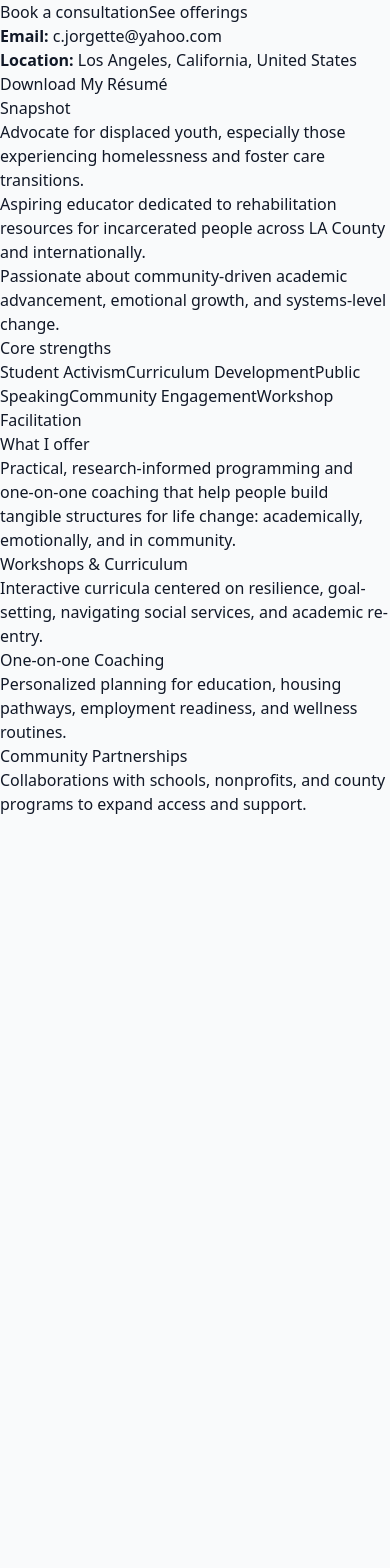
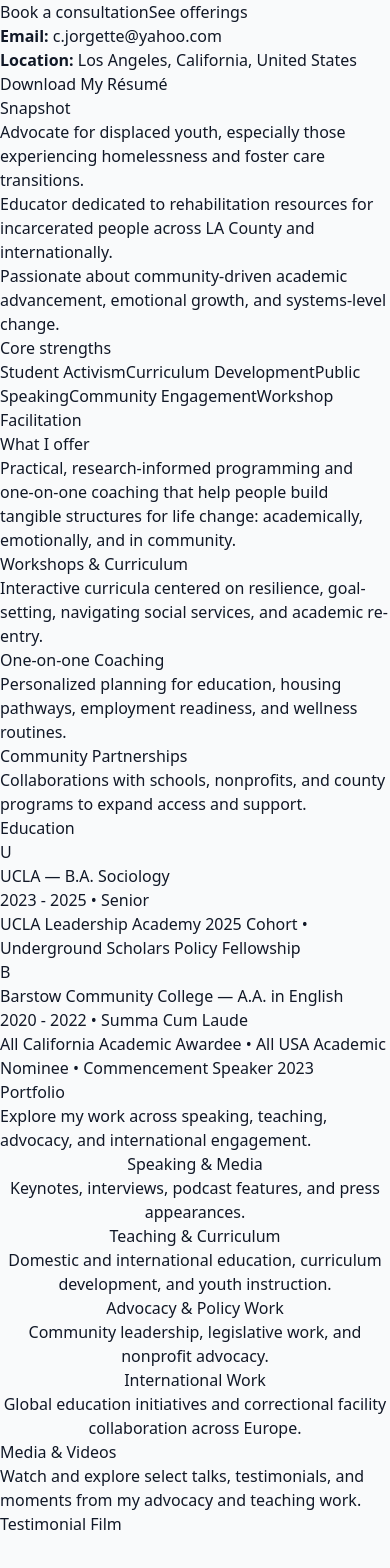
Before and after one commit to jeorgettecuellar/jeorgettecuellar-website, a React (Vite) app: page / in a window 390 px wide. Shown: the part 312-1880 px from the top of the page. Before the commit the page ends 1128 px from the top, so only its background shows below. Built offline with nearby package versions, Linux system fonts and the light colour scheme; grey boxes are pictures that could not be loaded.

Commit message:
Update App.jsx

```diff
--- a/App.jsx
+++ b/App.jsx
@@ -1,18 +1,4 @@
-import React, { useState, useEffect } from "react";
-import { motion } from "framer-motion";
-
-const SECTION_IDS = [
-  "about",
-  "offerings",
-  "education",
-  "portfolio",
-  "speaking",
-  "teaching",
-  "advocacy",
-  "international",
-  "media",
-  "contact",
-];
+import React, { useState } from "react";
 
 const photoHighlights = [
   {
@@ -52,75 +38,10 @@ const photoHighlights = [
     caption: "Sharing my story at an outdoor Olive Crest fundraiser.",
     section: "speaking",
   },
-  {
-    src: "/images/olive-crest-table.jpg",
-    alt: "Group photo around a dinner table at a formal event.",
-    caption: "Gathering with supporters and community partners.",
-    section: "advocacy",
-  },
-  {
-    src: "/images/fundraiser-crowd.jpg",
-    alt: "Wide shot of an outdoor fundraiser under string lights.",
-    caption: "A full room of supporters investing in youth and families.",
-    section: "speaking",
-  },
-  {
-    src: "/images/nfl-visit-1.jpg",
-    alt: "Jeorgette standing in front of the NFL shield logo.",
-    caption: "Collaborating with the NFL on opportunities for foster youth.",
-    section: "advocacy",
-  },
-  {
-    src: "/images/nfl-visit-2.jpg",
-    alt: "Full-body photo of Jeorgette in front of the NFL building.",
-    caption: "Bringing lived experience into professional spaces.",
-    section: "advocacy",
-  },
-  {
-    src: "/images/olive-crest-panel-group.jpg",
-    alt: "Group of panelists, including Jeorgette, standing in front of an Olive Crest step-and-repeat.",
-    caption: "Sharing pathways from foster care to higher education.",
-    section: "speaking",
-  },
-  {
-    src: "/images/olive-crest-panel-stage.jpg",
-    alt: "Panel of speakers on stage with an audience listening.",
-    caption: "Speaking on stage about resilience, policy, and youth support.",
-    section: "speaking",
-  },
 ];
 
-export default function JeorgetteWebsite() {
-  const [activeSection, setActiveSection] = useState("about");
+function App() {
   const [lightboxItem, setLightboxItem] = useState(null);
-
-  useEffect(() => {
-    const options = {
-      root: null,
-      rootMargin: "0px 0px -60% 0px",
-      threshold: 0,
-    };
-
-    const callback = (entries) => {
-      entries.forEach((entry) => {
-        if (entry.isIntersecting) {
-          const id = entry.target.getAttribute("id");
-          if (id && SECTION_IDS.includes(id)) {
-            setActiveSection(id);
-          }
-        }
-      });
-    };
-
-    const observer = new IntersectionObserver(callback, options);
-
-    SECTION_IDS.forEach((id) => {
-      const el = document.getElementById(id);
-      if (el) observer.observe(el);
-    });
-
-    return () => observer.disconnect();
-  }, []);
 
   const scrollToSection = (id) => {
     const el = document.getElementById(id);
@@ -129,19 +50,13 @@ export default function JeorgetteWebsite() {
     }
   };
 
-  const navLinkClasses = (id) =>
-    `hover:underline cursor-pointer ${
-      activeSection === id ? "font-semibold text-indigo-700" : "text-gray-700"
-    }`;
+  const navLinkClasses =
+    "hover:underline cursor-pointer text-gray-700 text-xs";
 
   return (
     <div className="min-h-screen bg-gray-50 text-gray-900 antialiased">
-      <motion.header
-        className="bg-white/80 backdrop-blur shadow-sm sticky top-0 z-40"
-        initial={{ y: -40, opacity: 0 }}
-        animate={{ y: 0, opacity: 1 }}
-        transition={{ duration: 0.4 }}
-      >
+      {/* Header */}
+      <header className="bg-white/80 backdrop-blur shadow-sm sticky top-0 z-40">
         <div className="max-w-5xl mx-auto px-6 py-4 flex items-center justify-between">
           <div className="flex items-center gap-4">
             <div className="rounded-full w-10 h-10 bg-gradient-to-br from-indigo-500 to-pink-500 flex items-center justify-center text-white font-semibold text-sm">
@@ -149,84 +64,75 @@ export default function JeorgetteWebsite() {
             </div>
             <div>
               <p className="text-sm font-semibold">
-                Jeorgette Cuellar <span className="text-xs font-normal ml-1">(she/her)</span>
+                Jeorgette Cuellar{" "}
+                <span className="text-xs font-normal ml-1">(she/her)</span>
               </p>
               <p className="text-xs text-gray-600">
                 Sociologist • Educator • Advocate for displaced youth
               </p>
             </div>
           </div>
-          <nav className="hidden md:flex gap-5 text-xs">
+          <nav className="hidden md:flex gap-5">
             <span
               onClick={() => scrollToSection("about")}
-              className={navLinkClasses("about")}
+              className={navLinkClasses}
             >
               About
             </span>
             <span
               onClick={() => scrollToSection("offerings")}
-              className={navLinkClasses("offerings")}
+              className={navLinkClasses}
             >
               Offerings
             </span>
             <span
               onClick={() => scrollToSection("education")}
-              className={navLinkClasses("education")}
+              className={navLinkClasses}
             >
               Education
             </span>
             <span
               onClick={() => scrollToSection("portfolio")}
-              className={navLinkClasses("portfolio")}
+              className={navLinkClasses}
             >
               Portfolio
             </span>
             <span
               onClick={() => scrollToSection("media")}
-              className={navLinkClasses("media")}
+              className={navLinkClasses}
             >
               Media
             </span>
             <span
               onClick={() => scrollToSection("contact")}
-              className={navLinkClasses("contact")}
+              className={navLinkClasses}
             >
               Contact
             </span>
           </nav>
         </div>
-      </motion.header>
+      </header>
 
       <main className="max-w-5xl mx-auto px-6 py-10 space-y-12">
-        <section id="about" className="grid md:grid-cols-2 gap-8 items-center">
+        {/* Hero / About */}
+        <section
+          id="about"
+          className="grid md:grid-cols-2 gap-8 items-center"
+        >
           <div>
-            <motion.h1
-              initial={{ opacity: 0, y: 16 }}
-              animate={{ opacity: 1, y: 0 }}
-              transition={{ duration: 0.5 }}
-              className="text-3xl md:text-4xl font-extrabold leading-tight"
-            >
+            <h1 className="text-3xl md:text-4xl font-extrabold leading-tight">
               Build the life you want — from where you are now.
-            </motion.h1>
-            <motion.p
-              initial={{ opacity: 0, y: 16 }}
-              animate={{ opacity: 1, y: 0 }}
-              transition={{ duration: 0.6, delay: 0.1 }}
-              className="mt-4 text-gray-700 text-base md:text-lg"
-            >
-              I teach the tools, habits, and community practices that help people transform a
-              life they don’t want into a life they do. My work centers displaced youth,
-              including those experiencing homelessness and transitions into or out of foster
-              care, as well as people and families impacted by incarceration across Los Angeles
-              County and beyond.
-            </motion.p>
+            </h1>
+            <p className="mt-4 text-gray-700 text-base md:text-lg">
+              I teach the tools, habits, and community practices that help
+              people transform a life they don’t want into a life they do. My
+              work centers displaced youth, including those experiencing
+              homelessness and transitions into or out of foster care, as well
+              as people and families impacted by incarceration across Los
+              Angeles County and beyond.
+            </p>
 
-            <motion.div
-              className="mt-6 flex flex-wrap gap-4"
-              initial={{ opacity: 0, y: 10 }}
-              animate={{ opacity: 1, y: 0 }}
-              transition={{ duration: 0.5, delay: 0.2 }}
-            >
+            <div className="mt-6 flex flex-wrap gap-4">
               <button
                 onClick={() => scrollToSection("contact")}
                 className="inline-flex items-center gap-2 bg-indigo-600 text-white px-5 py-3 rounded-lg text-sm font-medium shadow hover:opacity-95"
@@ -239,17 +145,21 @@ export default function JeorgetteWebsite() {
               >
                 See offerings
               </button>
-            </motion.div>
+            </div>
 
             <div className="mt-5 text-xs text-gray-700 space-y-1">
               <p>
                 <strong>Email:</strong>{" "}
-                <a href="mailto:c.jorgette@yahoo.com" className="underline">
+                <a
+                  href="mailto:c.jorgette@yahoo.com"
+                  className="underline"
+                >
                   c.jorgette@yahoo.com
                 </a>
               </p>
               <p>
-                <strong>Location:</strong> Los Angeles, California, United States
+                <strong>Location:</strong> Los Angeles, California, United
+                States
               </p>
             </div>
 
@@ -264,25 +174,20 @@ export default function JeorgetteWebsite() {
             </div>
           </div>
 
-          <motion.aside
-            className="bg-white rounded-2xl p-6 shadow-md border border-gray-100"
-            initial={{ opacity: 0, x: 20 }}
-            animate={{ opacity: 1, x: 0 }}
-            transition={{ duration: 0.5, delay: 0.15 }}
-          >
+          <aside className="bg-white rounded-2xl p-6 shadow-md border border-gray-100">
             <h3 className="text-lg font-semibold">Snapshot</h3>
             <ul className="mt-4 space-y-3 text-gray-700 text-sm">
               <li>
-                Advocate for displaced youth, especially those experiencing homelessness and
-                foster care transitions.
+                Advocate for displaced youth, especially those experiencing
+                homelessness and foster care transitions.
               </li>
               <li>
-                Aspiring educator dedicated to rehabilitation resources for incarcerated people
-                across LA County and internationally.
+                Educator dedicated to rehabilitation resources for
+                incarcerated people across LA County and internationally.
               </li>
               <li>
-                Passionate about community-driven academic advancement, emotional growth, and
-                systems-level change.
+                Passionate about community-driven academic advancement,
+                emotional growth, and systems-level change.
               </li>
             </ul>
 
@@ -307,24 +212,17 @@ export default function JeorgetteWebsite() {
                 ))}
               </div>
             </div>
-          </motion.aside>
+          </aside>
         </section>
 
         {/* Offerings */}
         <section id="offerings" className="pt-4">
-          <motion.div
-            initial={{ opacity: 0, y: 12 }}
-            whileInView={{ opacity: 1, y: 0 }}
-            viewport={{ once: true, amount: 0.3 }}
-            transition={{ duration: 0.45 }}
-          >
-            <h2 className="text-2xl font-semibold">What I offer</h2>
-            <p className="mt-2 text-gray-700 text-sm md:text-base">
-              Practical, research-informed programming and one-on-one coaching that help
-              people build tangible structures for life change: academically, emotionally,
-              and in community.
-            </p>
-          </motion.div>
+          <h2 className="text-2xl font-semibold">What I offer</h2>
+          <p className="mt-2 text-gray-700 text-sm md:text-base">
+            Practical, research-informed programming and one-on-one coaching
+            that help people build tangible structures for life change:
+            academically, emotionally, and in community.
+          </p>
 
           <div className="mt-6 grid md:grid-cols-3 gap-6">
             {[
@@ -344,21 +242,283 @@ export default function JeorgetteWebsite() {
                   "Collaborations with schools, nonprofits, and county programs to expand access and support.",
               },
             ].map((card) => (
-              <motion.article
+              <article
                 key={card.title}
                 className="bg-white p-6 rounded-xl shadow-sm border border-gray-100"
-                whileHover={{ y: -4, boxShadow: "0 18px 45px rgba(15,23,42,0.08)" }}
-                transition={{ type: "spring", stiffness: 260, damping: 18 }}
               >
-                <h3 className="font-semibold text-sm md:text-base">{card.title}</h3>
-                <p className="mt-2 text-xs md:text-sm text-gray-600">{card.body}</p>
-              </motion.article>
+                <h3 className="font-semibold text-sm md:text-base">
+                  {card.title}
+                </h3>
+                <p className="mt-2 text-xs md:text-sm text-gray-600">
+                  {card.body}
+                </p>
+              </article>
             ))}
           </div>
         </section>
 
-        {/* The rest of sections omitted in this snippet for brevity */}
+        {/* Education */}
+        <section id="education" className="pt-4">
+          <h2 className="text-2xl font-semibold">Education</h2>
+          <div className="mt-4 grid md:grid-cols-2 gap-6">
+            <div className="bg-white p-6 rounded-xl shadow-sm border border-gray-100">
+              <div className="flex items-start gap-4">
+                <div className="w-10 h-10 rounded-md bg-indigo-100 flex items-center justify-center font-semibold text-sm">
+                  U
+                </div>
+                <div>
+                  <h3 className="font-semibold text-sm md:text-base">
+                    UCLA — B.A. Sociology
+                  </h3>
+                  <p className="text-xs text-gray-600 mt-1">
+                    2023 - 2025 • Senior
+                  </p>
+                  <p className="text-xs text-gray-600 mt-2">
+                    UCLA Leadership Academy 2025 Cohort • Underground
+                    Scholars Policy Fellowship
+                  </p>
+                </div>
+              </div>
+            </div>
+
+            <div className="bg-white p-6 rounded-xl shadow-sm border border-gray-100">
+              <div className="flex items-start gap-4">
+                <div className="w-10 h-10 rounded-md bg-amber-100 flex items-center justify-center font-semibold text-sm">
+                  B
+                </div>
+                <div>
+                  <h3 className="font-semibold text-sm md:text-base">
+                    Barstow Community College — A.A. in English
+                  </h3>
+                  <p className="text-xs text-gray-600 mt-1">
+                    2020 - 2022 • Summa Cum Laude
+                  </p>
+                  <p className="text-xs text-gray-600 mt-2">
+                    All California Academic Awardee • All USA Academic
+                    Nominee • Commencement Speaker 2023
+                  </p>
+                </div>
+              </div>
+            </div>
+          </div>
+        </section>
+
+        {/* Portfolio hub */}
+        <section id="portfolio" className="pt-4">
+          <h2 className="text-2xl font-semibold">Portfolio</h2>
+          <p className="mt-2 text-gray-700 text-sm md:text-base">
+            Explore my work across speaking, teaching, advocacy, and
+            international engagement.
+          </p>
+
+          <div className="mt-6 grid md:grid-cols-2 gap-6">
+            {[
+              {
+                id: "speaking",
+                title: "Speaking & Media",
+                body:
+                  "Keynotes, interviews, podcast features, and press appearances.",
+              },
+              {
+                id: "teaching",
+                title: "Teaching & Curriculum",
+                body:
+                  "Domestic and international education, curriculum development, and youth instruction.",
+              },
+              {
+                id: "advocacy",
+                title: "Advocacy & Policy Work",
+                body:
+                  "Community leadership, legislative work, and nonprofit advocacy.",
+              },
+              {
+                id: "international",
+                title: "International Work",
+                body:
+                  "Global education initiatives and correctional facility collaboration across Europe.",
+              },
+            ].map((card) => (
+              <button
+                key={card.id}
+                onClick={() => scrollToSection(card.id)}
+                className="text-left bg-white p-6 rounded-xl shadow-sm border border-gray-100 w-full hover:shadow-md"
+              >
+                <h3 className="text-sm md:text-base font-semibold">
+                  {card.title}
+                </h3>
+                <p className="text-xs md:text-sm text-gray-600 mt-2">
+                  {card.body}
+                </p>
+              </button>
+            ))}
+          </div>
+        </section>
+
+        {/* Media section with videos */}
+        <section id="media" className="pt-4">
+          <h2 className="text-2xl font-semibold">Media & Videos</h2>
+          <p className="mt-2 text-gray-700 text-sm md:text-base">
+            Watch and explore select talks, testimonials, and moments from my
+            advocacy and teaching work.
+          </p>
+
+          <div className="mt-6 grid md:grid-cols-2 gap-6">
+            <div className="bg-white p-4 rounded-xl shadow-sm border border-gray-100">
+              <h3 className="font-semibold text-sm md:text-base">
+                Testimonial Film
+              </h3>
+              <div className="mt-3 aspect-video">
+                <iframe
+                  className="w-full h-full rounded-lg"
+                  src="https://www.youtube.com/embed/nDHfURsqDWs"
+                  title="Testimonial film"
+                  frameBorder="0"
+                  allow="accelerometer; autoplay; clipboard-write; encrypted-media; gyroscope; picture-in-picture"
+                  allowFullScreen
+                ></iframe>
+              </div>
+            </div>
+
+            <div className="bg-white p-4 rounded-xl shadow-sm border border-gray-100">
+              <h3 className="font-semibold text-sm md:text-base">
+                College Commencement Speech
+              </h3>
+              <div className="mt-3 aspect-video">
+                <iframe
+                  className="w-full h-full rounded-lg"
+                  src="https://www.youtube.com/embed/TFAbGh3ZhkY"
+                  title="Commencement speech"
+                  frameBorder="0"
+                  allow="accelerometer; autoplay; clipboard-write; encrypted-media; gyroscope; picture-in-picture"
+                  allowFullScreen
+                ></iframe>
+              </div>
+            </div>
+          </div>
+
+          {/* Simple photo highlight grid */}
+          <div className="mt-10">
+            <h3 className="text-xl font-semibold">Photo Highlights</h3>
+            <p className="mt-2 text-gray-700 text-xs md:text-sm">
+              A snapshot of some of the rooms, communities, and organizations I
+              have had the honor to work with.
+            </p>
+
+            <div className="mt-6 grid sm:grid-cols-2 md:grid-cols-3 gap-4">
+              {photoHighlights.map((item, index) => (
+                <figure
+                  key={index}
+                  className="bg-white rounded-xl shadow-sm overflow-hidden flex flex-col cursor-pointer hover:-translate-y-1 hover:shadow-md transition"
+                  onClick={() => setLightboxItem(item)}
+                >
+                  <img
+                    src={item.src}
+                    alt={item.alt}
+                    className="w-full h-40 object-cover"
+                  />
+                  <figcaption className="p-3 text-xs text-gray-700">
+                    {item.caption}
+                  </figcaption>
+                </figure>
+              ))}
+            </div>
+          </div>
+        </section>
+
+        {/* Contact */}
+        <section
+          id="contact"
+          className="mt-4 bg-gradient-to-r from-white to-gray-50 p-6 rounded-2xl border border-gray-100"
+        >
+          <h2 className="text-2xl font-semibold">Get in touch</h2>
+          <p className="mt-2 text-gray-700 text-sm md:text-base">
+            Interested in workshops, coaching, speaking engagements, or
+            partnerships? Share a bit about what you&apos;re looking for, and
+            I&apos;ll be in touch.
+          </p>
+
+          <div className="mt-6 grid md:grid-cols-2 gap-6">
+            <div className="bg-white p-6 rounded-xl shadow-sm border border-gray-100">
+              <h3 className="font-semibold text-sm md:text-base">Contact</h3>
+              <p className="mt-3 text-xs md:text-sm text-gray-600">
+                Email:{" "}
+                <a
+                  className="underline"
+                  href="mailto:c.jorgette@yahoo.com"
+                >
+                  c.jorgette@yahoo.com
+                </a>
+              </p>
+              <p className="mt-2 text-xs md:text-sm text-gray-600">
+                Location: Los Angeles, California, United States
+              </p>
+            </div>
+
+            <div className="bg-white p-6 rounded-xl shadow-sm border border-gray-100">
+              <h3 className="font-semibold text-sm md:text-base">
+                Quick inquiry
+              </h3>
+              <form className="mt-3 grid gap-3">
+                <input
+                  className="border rounded-md px-3 py-2 text-xs md:text-sm"
+                  placeholder="Your name"
+                />
+                <input
+                  className="border rounded-md px-3 py-2 text-xs md:text-sm"
+                  placeholder="Email"
+                />
+                <textarea
+                  className="border rounded-md px-3 py-2 text-xs md:text-sm"
+                  rows={4}
+                  placeholder="How can I help?"
+                />
+                <button className="mt-2 inline-block px-4 py-2 bg-indigo-600 text-white rounded-md text-xs md:text-sm">
+                  Send message
+                </button>
+              </form>
+            </div>
+          </div>
+        </section>
+
+        {/* Lightbox overlay */}
+        {lightboxItem && (
+          <div
+            className="fixed inset-0 bg-black/60 flex items-center justify-center z-50 px-4"
+            onClick={() => setLightboxItem(null)}
+          >
+            <div
+              className="bg-white rounded-2xl max-w-3xl w-full overflow-hidden shadow-2xl"
+              onClick={(e) => e.stopPropagation()}
+            >
+              <div className="bg-black">
+                <img
+                  src={lightboxItem.src}
+                  alt={lightboxItem.alt}
+                  className="w-full max-h-[70vh] object-contain mx-auto"
+                />
+              </div>
+              <div className="p-4 flex items-start justify-between gap-4">
+                <p className="text-sm text-gray-800">
+                  {lightboxItem.caption}
+                </p>
+                <button
+                  type="button"
+                  className="text-xs px-2 py-1 rounded-md border border-gray-200 text-gray-600 hover:bg-gray-50"
+                  onClick={() => setLightboxItem(null)}
+                >
+                  Close
+                </button>
+              </div>
+            </div>
+          </div>
+        )}
+
+        <footer className="mt-8 text-center text-xs md:text-sm text-gray-500 border-t border-gray-100 pt-4">
+          © {new Date().getFullYear()} Jeorgette Cuellar — Built with care
+        </footer>
       </main>
     </div>
   );
 }
+
+export default App;
```
